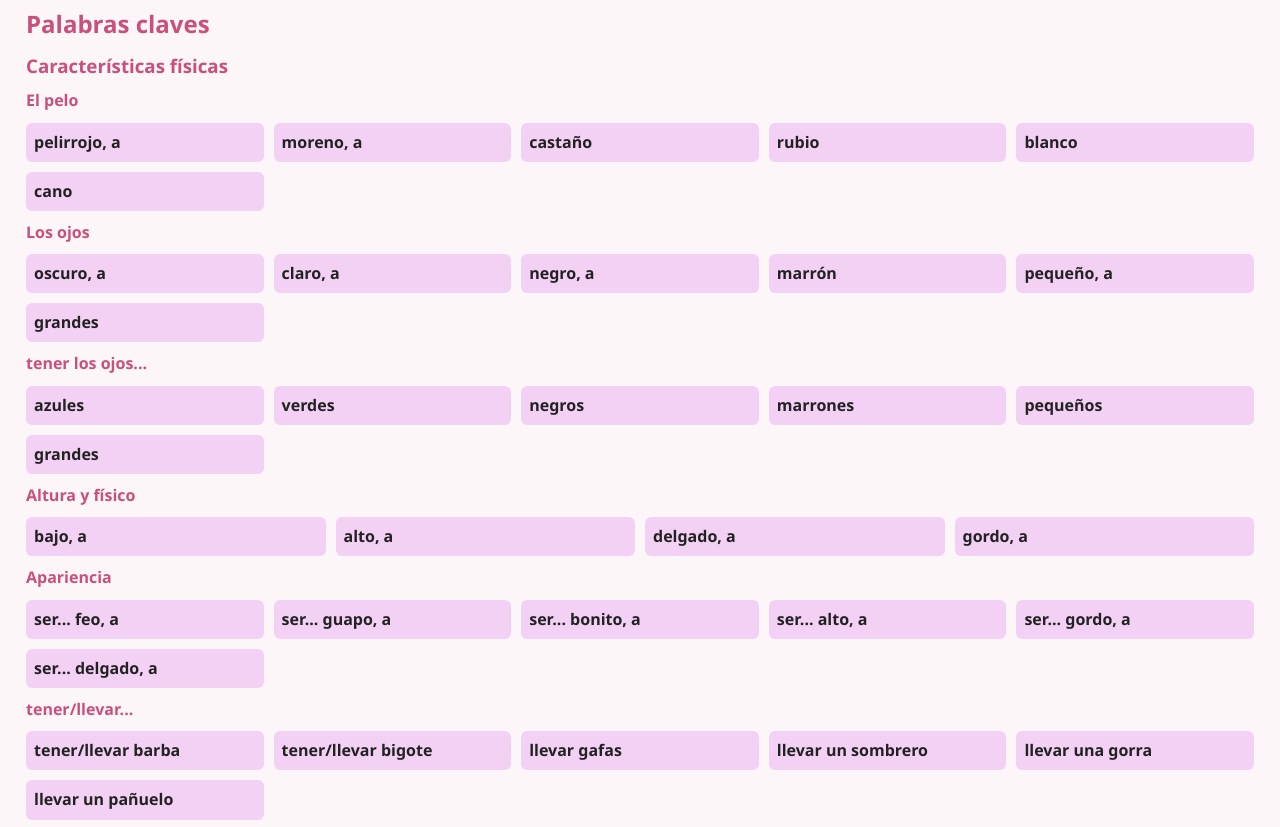
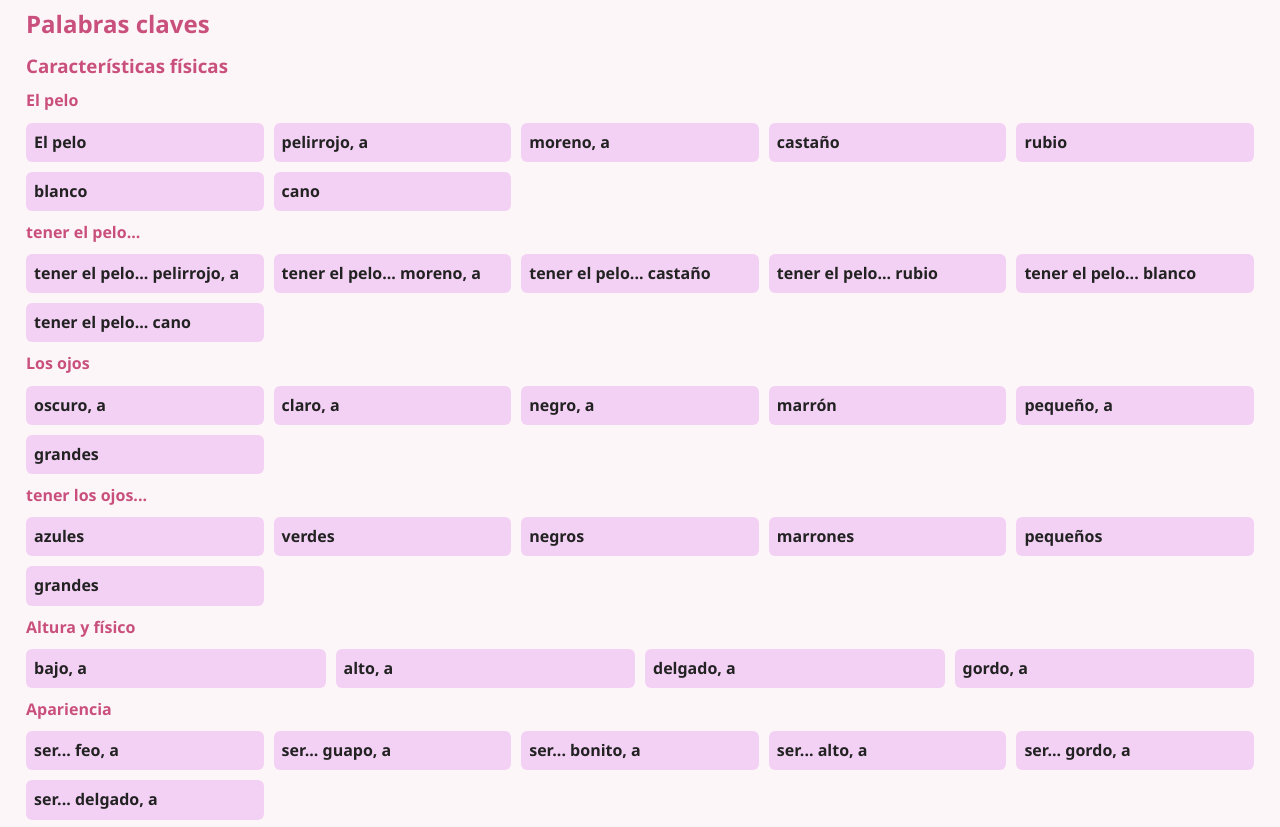
Before and after one commit to wdvdje/span1-v-iii-a, a plain HTML site: page index.html in a window 1280 px wide. Shown: the part 85-912 px from the top of the page. Drawn offline with Linux system fonts and the light colour scheme.

Commit message:
Update vocabulary section in index.html

```diff
--- a/index.html
+++ b/index.html
@@ -40,10 +40,13 @@
 
   <section class="section">
     <h2>Palabras claves</h2>
+
     <h3>Características físicas</h3>
 
     <h4>El pelo</h4>
-    <div class="grid" id="peleo-list">
+    <div class="grid" id="el-pelo">
+      <div class="vocab-item" onclick="toggle(this)"><span class="term">El pelo</span><span class="translation">Hair</span></div>
+      <!-- following the photo exactly: pelirrojo, a; moreno, a; castaño; rubio; blanco; cano -->
       <div class="vocab-item" onclick="toggle(this)"><span class="term">pelirrojo, a</span><span class="translation">red-haired</span></div>
       <div class="vocab-item" onclick="toggle(this)"><span class="term">moreno, a</span><span class="translation">dark-haired</span></div>
       <div class="vocab-item" onclick="toggle(this)"><span class="term">castaño</span><span class="translation">brown-haired</span></div>
@@ -52,8 +55,20 @@
       <div class="vocab-item" onclick="toggle(this)"><span class="term">cano</span><span class="translation">gray-haired</span></div>
     </div>
 
+    <h4>tener el pelo...</h4>
+    <div class="grid" id="tener-el-pelo">
+      <!-- explicit 'tener el pelo...' phrasing as in the photo -->
+      <div class="vocab-item" onclick="toggle(this)"><span class="term">tener el pelo... pelirrojo, a</span><span class="translation">to have ... red hair</span></div>
+      <div class="vocab-item" onclick="toggle(this)"><span class="term">tener el pelo... moreno, a</span><span class="translation">to have ... dark hair</span></div>
+      <div class="vocab-item" onclick="toggle(this)"><span class="term">tener el pelo... castaño</span><span class="translation">to have ... brown hair</span></div>
+      <div class="vocab-item" onclick="toggle(this)"><span class="term">tener el pelo... rubio</span><span class="translation">to have ... blond hair</span></div>
+      <div class="vocab-item" onclick="toggle(this)"><span class="term">tener el pelo... blanco</span><span class="translation">to have ... white hair</span></div>
+      <div class="vocab-item" onclick="toggle(this)"><span class="term">tener el pelo... cano</span><span class="translation">to have ... gray hair</span></div>
+    </div>
+
     <h4>Los ojos</h4>
-    <div class="grid" id="eyes-list">
+    <div class="grid" id="los-ojos">
+      <!-- photo lists: oscuro, a; claro, a; negro, a; marrón; pequeño, a; grandes -->
       <div class="vocab-item" onclick="toggle(this)"><span class="term">oscuro, a</span><span class="translation">dark</span></div>
       <div class="vocab-item" onclick="toggle(this)"><span class="term">claro, a</span><span class="translation">light</span></div>
       <div class="vocab-item" onclick="toggle(this)"><span class="term">negro, a</span><span class="translation">black</span></div>
@@ -64,6 +79,7 @@
 
     <h4>tener los ojos...</h4>
     <div class="grid" id="tener-ojos">
+      <!-- photo lists: azules; verdes; negros; marrones; pequeños; grandes -->
       <div class="vocab-item" onclick="toggle(this)"><span class="term">azules</span><span class="translation">blue</span></div>
       <div class="vocab-item" onclick="toggle(this)"><span class="term">verdes</span><span class="translation">green</span></div>
       <div class="vocab-item" onclick="toggle(this)"><span class="term">negros</span><span class="translation">black</span></div>
@@ -81,7 +97,8 @@
     </div>
 
     <h4>Apariencia</h4>
-    <div class="grid" id="appearance">
+    <div class="grid" id="apariencia">
+      <!-- photo includes ser... feo, a; guapo, a; bonito, a and also ser... alto, a; gordo, a; guapo, a; delgado, a -->
       <div class="vocab-item" onclick="toggle(this)"><span class="term">ser... feo, a</span><span class="translation">to be... ugly</span></div>
       <div class="vocab-item" onclick="toggle(this)"><span class="term">ser... guapo, a</span><span class="translation">to be... good-looking</span></div>
       <div class="vocab-item" onclick="toggle(this)"><span class="term">ser... bonito, a</span><span class="translation">to be... pretty</span></div>
@@ -92,12 +109,14 @@
 
     <h4>tener/llevar...</h4>
     <div class="grid" id="tener-llevar">
-      <div class="vocab-item" onclick="toggle(this)"><span class="term">tener/llevar barba</span><span class="translation">to have/wear a beard</span></div>
-      <div class="vocab-item" onclick="toggle(this)"><span class="term">tener/llevar bigote</span><span class="translation">to have/wear a mustache</span></div>
-      <div class="vocab-item" onclick="toggle(this)"><span class="term">llevar gafas</span><span class="translation">to wear glasses</span></div>
-      <div class="vocab-item" onclick="toggle(this)"><span class="term">llevar un sombrero</span><span class="translation">to wear a hat</span></div>
-      <div class="vocab-item" onclick="toggle(this)"><span class="term">llevar una gorra</span><span class="translation">to wear a cap</span></div>
-      <div class="vocab-item" onclick="toggle(this)"><span class="term">llevar un pañuelo</span><span class="translation">to wear a scarf</span></div>
+      <!-- photo lists multiple repeated categories; preserve wording exactly -->
+      <div class="vocab-item" onclick="toggle(this)"><span class="term">tener/llevar... barba</span><span class="translation">to have/wear a beard</span></div>
+      <div class="vocab-item" onclick="toggle(this)"><span class="term">tener/llevar... bigote</span><span class="translation">to have/wear a mustache</span></div>
+      <div class="vocab-item" onclick="toggle(this)"><span class="term">llevar... gafas</span><span class="translation">to wear glasses</span></div>
+      <div class="vocab-item" onclick="toggle(this)"><span class="term">llevar... un sombrero</span><span class="translation">to wear a hat</span></div>
+      <div class="vocab-item" onclick="toggle(this)"><span class="term">llevar... una gorra</span><span class="translation">to wear a cap</span></div>
+      <div class="vocab-item" onclick="toggle(this)"><span class="term">tener/llevar... gafas</span><span class="translation">to have/wear glasses</span></div>
+      <div class="vocab-item" onclick="toggle(this)"><span class="term">tener/llevar... un pañuelo</span><span class="translation">to have/wear a scarf</span></div>
     </div>
 
   </section>
@@ -184,14 +203,22 @@
       t.style.display = t.style.display === 'inline' ? 'none' : 'inline';
     }
 
-    /* ------ Practice data (all vocab captured exactly) ------ */
+    /* ------ Practice data (reflects photo wording exactly) ------ */
     const practiceItems = [
+      {spanish:"El pelo", english:"Hair"},
       {spanish:"pelirrojo, a", english:"red-haired"},
       {spanish:"moreno, a", english:"dark-haired"},
       {spanish:"castaño", english:"brown-haired"},
       {spanish:"rubio", english:"blond"},
       {spanish:"blanco", english:"white-haired"},
       {spanish:"cano", english:"gray-haired"},
+      {spanish:"tener el pelo... pelirrojo, a", english:"to have ... red hair"},
+      {spanish:"tener el pelo... moreno, a", english:"to have ... dark hair"},
+      {spanish:"tener el pelo... castaño", english:"to have ... brown hair"},
+      {spanish:"tener el pelo... rubio", english:"to have ... blond hair"},
+      {spanish:"tener el pelo... blanco", english:"to have ... white hair"},
+      {spanish:"tener el pelo... cano", english:"to have ... gray hair"},
+      {spanish:"Los ojos", english:"Eyes"},
       {spanish:"oscuro, a", english:"dark"},
       {spanish:"claro, a", english:"light"},
       {spanish:"negro, a", english:"black"},
@@ -202,6 +229,9 @@
       {spanish:"verdes", english:"green"},
       {spanish:"negros", english:"black"},
       {spanish:"marrones", english:"brown"},
+      {spanish:"pequeños", english:"small"},
+      {spanish:"grandes", english:"big"},
+      {spanish:"Altura y físico", english:"Height and build"},
       {spanish:"bajo, a", english:"short"},
       {spanish:"alto, a", english:"tall"},
       {spanish:"delgado, a", english:"thin"},
@@ -209,12 +239,15 @@
       {spanish:"ser... feo, a", english:"to be... ugly"},
       {spanish:"ser... guapo, a", english:"to be... good-looking"},
       {spanish:"ser... bonito, a", english:"to be... pretty"},
-      {spanish:"tener/llevar barba", english:"to have/wear a beard"},
-      {spanish:"tener/llevar bigote", english:"to have/wear a mustache"},
-      {spanish:"llevar gafas", english:"to wear glasses"},
-      {spanish:"llevar un sombrero", english:"to wear a hat"},
-      {spanish:"llevar una gorra", english:"to wear a cap"},
-      {spanish:"llevar un pañuelo", english:"to wear a scarf"},
+      {spanish:"ser... alto, a", english:"to be... tall"},
+      {spanish:"ser... gordo, a", english:"to be... fat"},
+      {spanish:"ser... delgado, a", english:"to be... thin"},
+      {spanish:"tener/llevar... barba", english:"to have/wear a beard"},
+      {spanish:"tener/llevar... bigote", english:"to have/wear a mustache"},
+      {spanish:"llevar... gafas", english:"to wear glasses"},
+      {spanish:"llevar... un sombrero", english:"to wear a hat"},
+      {spanish:"llevar... una gorra", english:"to wear a cap"},
+      {spanish:"llevar... un pañuelo", english:"to wear a scarf"},
       {spanish:"tonto, a", english:"silly"},
       {spanish:"gracioso, a", english:"funny"},
       {spanish:"antipático, a", english:"unfriendly"},
@@ -244,7 +277,8 @@
     function setMode(m){
       mode = m;
       document.querySelectorAll('.mode').forEach(el=>el.classList.add('hidden'));
-      document.getElementById('mode-'+m).classList.remove('hidden');
+      const el = document.getElementById('mode-'+m);
+      if(el) el.classList.remove('hidden');
       if(m==='fill') buildFill();
       if(m==='mc') buildMc();
       if(m==='match') buildMatch();
@@ -263,7 +297,9 @@
     function buildFill(){
       const container = document.getElementById('fill-list');
       container.innerHTML = '';
-      currentFillSet = shuffle([...practiceItems]).slice(0,6);
+      // choose 6 items excluding category headers like "El pelo", "Los ojos", "Altura y físico"
+      const pool = practiceItems.filter(i=>!["El pelo","Los ojos","Altura y físico","Altura y físico","Los ojos","El pelo","Altura y físico"].includes(i.spanish));
+      currentFillSet = shuffle(pool).slice(0,6);
       currentFillSet.forEach((it, idx)=>{
         const row = document.createElement('div');
         row.className = 'practice-row';
@@ -308,11 +344,13 @@
       const qbox = document.getElementById('mc-question');
       const optbox = document.getElementById('mc-options');
       optbox.innerHTML = '';
-      mcCurrent = pickRandom(practiceItems);
+      // pick non-header item
+      const pool = practiceItems.filter(i=>!["El pelo","Los ojos","Altura y físico","Altura y físico"].includes(i.spanish));
+      mcCurrent = pickRandom(pool);
       qbox.innerHTML = `<strong>What does "<em>${mcCurrent.spanish}</em>" mean?</strong>`;
-      const options = shuffle([mcCurrent.english, pickRandom(practiceItems).english, pickRandom(practiceItems).english, pickRandom(practiceItems).english]).slice(0,4);
-      // ensure mcCurrent.english is included
-      if(!options.includes(mcCurrent.english)){ options[ Math.floor(Math.random()*4) ] = mcCurrent.english; }
+      // pick 3 distractors distinct from correct
+      const distractors = shuffle(practiceItems.map(i=>i.english).filter(e=>e !== mcCurrent.english)).slice(0,3);
+      const options = shuffle([mcCurrent.english, ...distractors]);
       options.forEach(opt=>{
         const div = document.createElement('div');
         div.className = 'mc-option';
@@ -321,7 +359,6 @@
           total += 1;
           if(opt === mcCurrent.english){ score += 1; div.style.background='#d4f7d6'; div.textContent = opt + ' ✅'; }
           else { div.style.background='#ffdede'; div.textContent = opt + ' ❌'; }
-          // disable options
           Array.from(optbox.children).forEach(c=>c.style.pointerEvents='none');
           updateScore();
         };
@@ -334,12 +371,13 @@
     function buildMatch(){
       const area = document.getElementById('matchArea');
       area.innerHTML = '';
-      matchPairs = shuffle([...practiceItems]).slice(0,6);
+      // select 6 pairs ignoring headers
+      const pool = practiceItems.filter(i=>!["El pelo","Los ojos","Altura y físico","Los ojos","El pelo"].includes(i.spanish));
+      matchPairs = shuffle(pool).slice(0,6);
       const spanishCol = document.createElement('div');
       spanishCol.style.display='flex'; spanishCol.style.flexDirection='column'; spanishCol.style.gap='8px';
       const englishCol = document.createElement('div');
       englishCol.style.display='flex'; englishCol.style.flexDirection='column'; englishCol.style.gap='8px';
-      // create targets and draggables
       const englishShuffled = shuffle(matchPairs.map(p=>p.english));
       matchPairs.forEach((p, i)=>{
         const drag = document.createElement('div');
@@ -365,12 +403,10 @@
         };
         englishCol.appendChild(target);
       });
-      // make clickable pairing as alternative for devices
       const wrapper = document.createElement('div');
       wrapper.style.display='flex'; wrapper.style.gap='12px';
       wrapper.appendChild(spanishCol); wrapper.appendChild(englishCol);
       area.appendChild(wrapper);
-      // also add note for click pairing
     }
 
     function checkMatch(){
```
